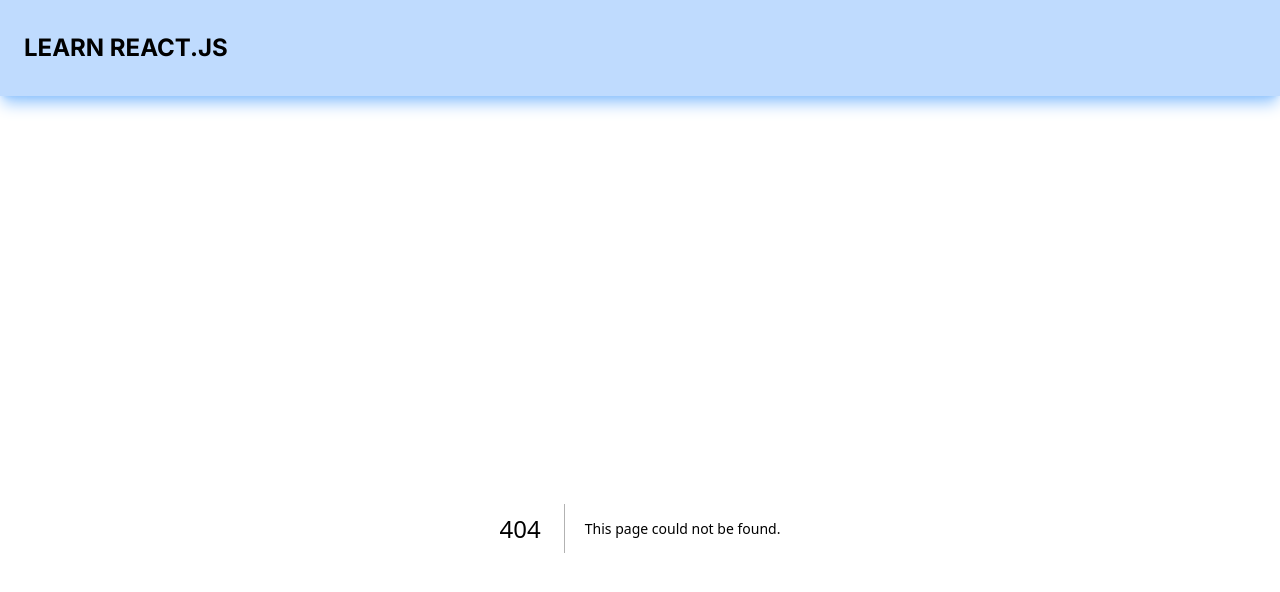
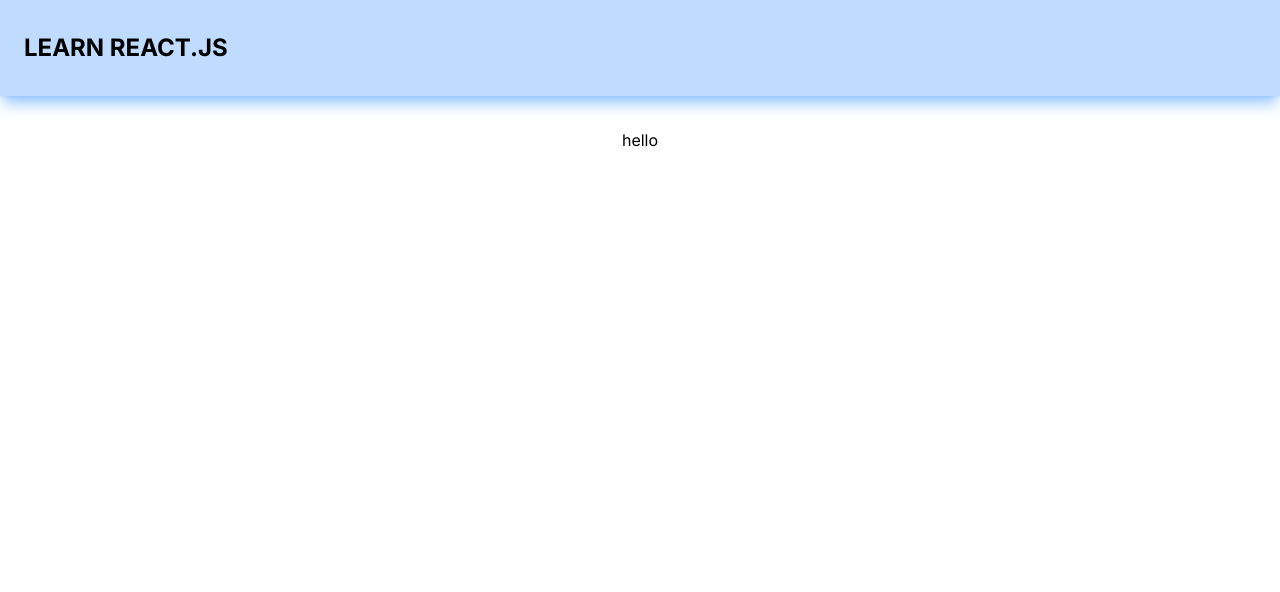
Before and after one commit to D-suke0614/learn_react, a Next.js app: page /calc in a window 1280 px wide. Before the commit this address had no page. Shown: the top 592 px of the page. Built offline with nearby package versions, Linux system fonts and the light colour scheme.

Commit message:
wip: calc

```diff
--- /dev/null
+++ b/src/app/calc/page.tsx
@@ -0,0 +1,6 @@
+'use client'
+const Page = () => {
+  return <div>hello</div>
+}
+
+export default Page
```
